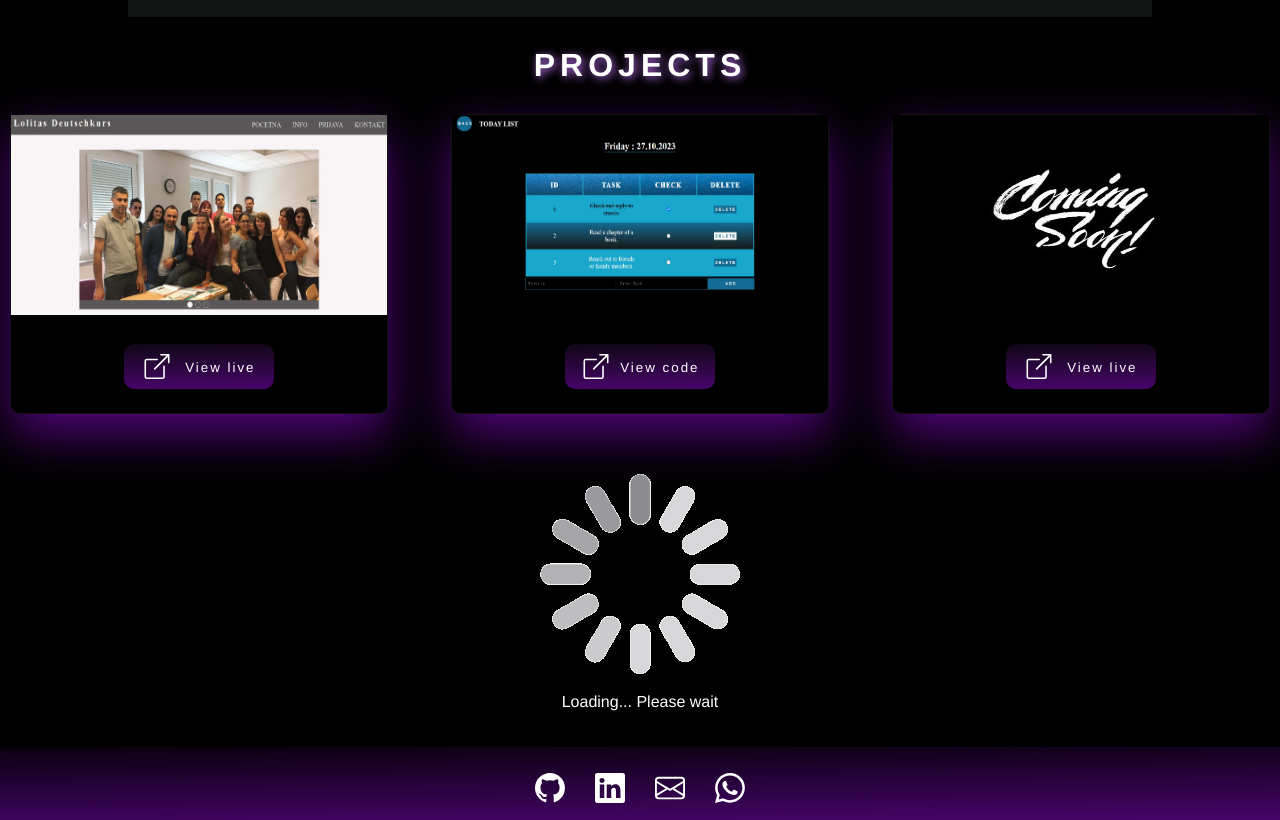
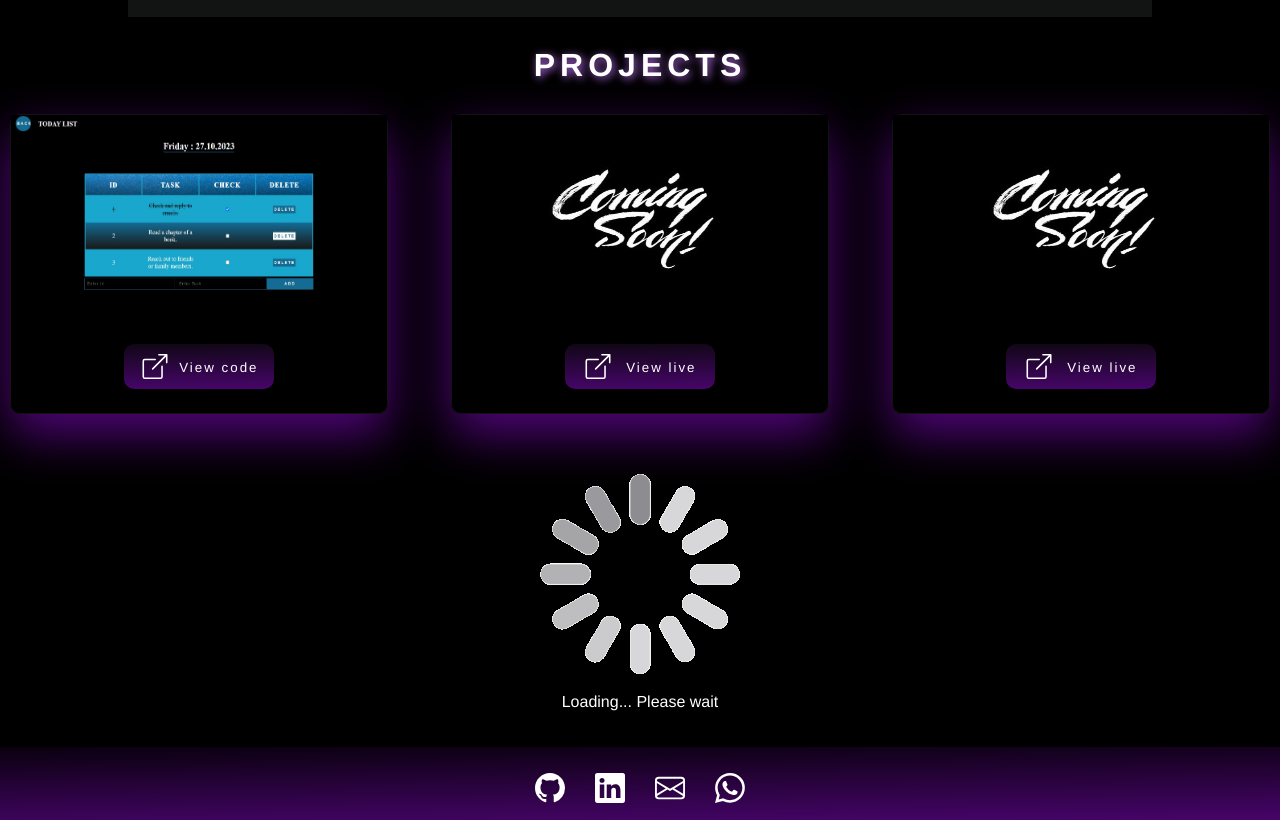
Before and after one commit to BelmaKorlat/Portfolio, a plain HTML site: page index.html in a window 1280 px wide. Shown: the part 1446-2266 px from the top of the page. Drawn offline with Linux system fonts and the light colour scheme.

Commit message:
Add files via upload

```diff
--- a/index.html
+++ b/index.html
@@ -181,21 +181,6 @@
             <h1>Projects</h1>
             <div class="projekti">
                 <div class="projekt">
-                    <img src="./ProjektiSlike/Projekt1.jpg" alt="projekt1" height="200" width="100%">
-                    <a href="https://belmakorlat.github.io/Lolitas-Deutschkurs/"><button class="btnProjekt">
-                            <svg class="svgGit" xmlns="http://www.w3.org/2000/svg" height="25" width="30"
-                                fill="currentColor" viewBox="0 0 16 16">
-                                <path fill-rule="evenodd"
-                                    d="M8.636 3.5a.5.5 0 0 0-.5-.5H1.5A1.5 1.5 0 0 0 0 4.5v10A1.5 1.5 0 0 0 1.5 16h10a1.5 1.5 0 0 0 1.5-1.5V7.864a.5.5 0 0 0-1 0V14.5a.5.5 0 0 1-.5.5h-10a.5.5 0 0 1-.5-.5v-10a.5.5 0 0 1 .5-.5h6.636a.5.5 0 0 0 .5-.5z">
-                                </path>
-                                <path fill-rule="evenodd"
-                                    d="M16 .5a.5.5 0 0 0-.5-.5h-5a.5.5 0 0 0 0 1h3.793L6.146 9.146a.5.5 0 1 0 .708.708L15 1.707V5.5a.5.5 0 0 0 1 0v-5z">
-                                </path>
-                            </svg>
-                            <p>View live</p>
-                        </button></a>
-                </div>
-                <div class="projekt">
                     <img src="./ProjektiSlike/Projekt2.jpg" alt="projekt1" height="200" width="100%">
                     <a href="https://github.com/BelmaKorlat/ToDoList"><button class="btnProjekt">
                             <svg class="svgGit" xmlns="http://www.w3.org/2000/svg" height="25" width="30"
@@ -210,6 +195,23 @@
                             <p>View code</p>
                         </button></a>
                 </div>
+
+                <div class="projekt">
+                    <img src="./ProjektiSlike/coming soon.jpg" alt="projekt1" height="200" width="100%">
+                    <button class="btnProjekt">
+                        <svg class="svgGit" xmlns="http://www.w3.org/2000/svg" height="25" width="30"
+                            fill="currentColor" viewBox="0 0 16 16">
+                            <path fill-rule="evenodd"
+                                d="M8.636 3.5a.5.5 0 0 0-.5-.5H1.5A1.5 1.5 0 0 0 0 4.5v10A1.5 1.5 0 0 0 1.5 16h10a1.5 1.5 0 0 0 1.5-1.5V7.864a.5.5 0 0 0-1 0V14.5a.5.5 0 0 1-.5.5h-10a.5.5 0 0 1-.5-.5v-10a.5.5 0 0 1 .5-.5h6.636a.5.5 0 0 0 .5-.5z">
+                            </path>
+                            <path fill-rule="evenodd"
+                                d="M16 .5a.5.5 0 0 0-.5-.5h-5a.5.5 0 0 0 0 1h3.793L6.146 9.146a.5.5 0 1 0 .708.708L15 1.707V5.5a.5.5 0 0 0 1 0v-5z">
+                            </path>
+                        </svg>
+                        <p>View live</p>
+                    </button>
+                </div>
+
                 <div class="projekt">
                     <img src="./ProjektiSlike/coming soon.jpg" alt="projekt1" height="200" width="100%">
                     <button class="btnProjekt">
@@ -241,7 +243,9 @@
                     </a>
                 </li>
                 <li>
-                    <a href="#"><svg height="30" fill="white" class="bi bi-github" viewBox="0 0 16 16">
+                    <a
+                        href="https://www.linkedin.com/in/belma-korlat-1b99a0307?utm_source=share&utm_campaign=share_via&utm_content=profile&utm_medium=android_app"><svg
+                            height="30" fill="white" class="bi bi-github" viewBox="0 0 16 16">
                             <path
                                 d="M0 1.146C0 .513.526 0 1.175 0h13.65C15.474 0 16 .513 16 1.146v13.708c0 .633-.526 1.146-1.175 1.146H1.175C.526 16 0 15.487 0 14.854V1.146zm4.943 12.248V6.169H2.542v7.225h2.401zm-1.2-8.212c.837 0 1.358-.554 1.358-1.248-.015-.709-.52-1.248-1.342-1.248-.822 0-1.359.54-1.359 1.248 0 .694.521 1.248 1.327 1.248h.016zm4.908 8.212V9.359c0-.216.016-.432.08-.586.173-.431.568-.878 1.232-.878.869 0 1.216.662 1.216 1.634v3.865h2.401V9.25c0-2.22-1.184-3.252-2.764-3.252-1.274 0-1.845.7-2.165 1.193v.025h-.016a5.54 5.54 0 0 1 .016-.025V6.169h-2.4c.03.678 0 7.225 0 7.225h2.4z" />
                         </svg></a>
--- a/script.js
+++ b/script.js
@@ -11,14 +11,10 @@ document.onmousemove = function () {
 }
 
 function resetPage() {
-    // Add your code here to reset the page to its initial state
-    // For example, you can clear form inputs, reset variables, etc.
-    // Here, we are just reloading the page for demonstration purposes.
     location.reload();
 }
 
-// Get a reference to the reset button
+
 var reset = document.getElementsByClassName("circle1");
 
-// Add an onclick event handler to the button
 reset.onclick = resetPage;
```
Also changed, not shown: style.css (line endings or trailing spaces), 1 other file.
